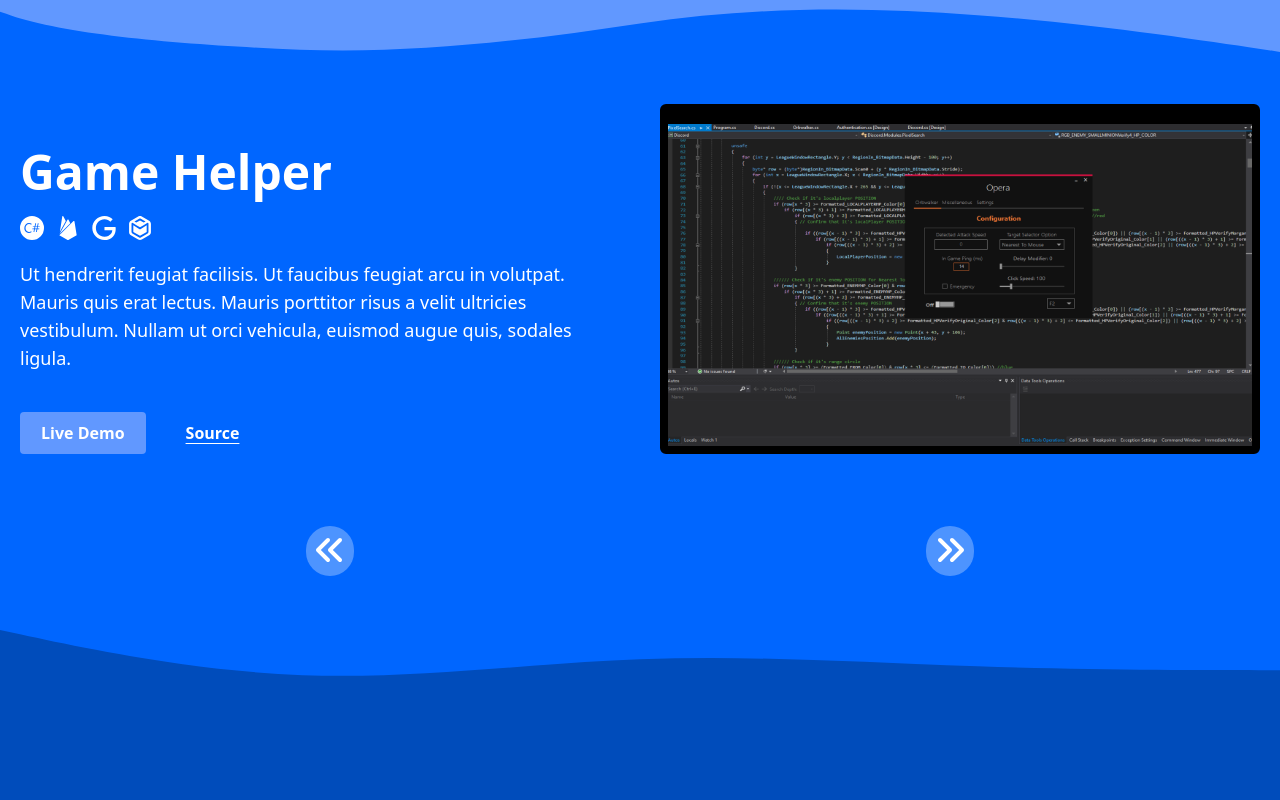
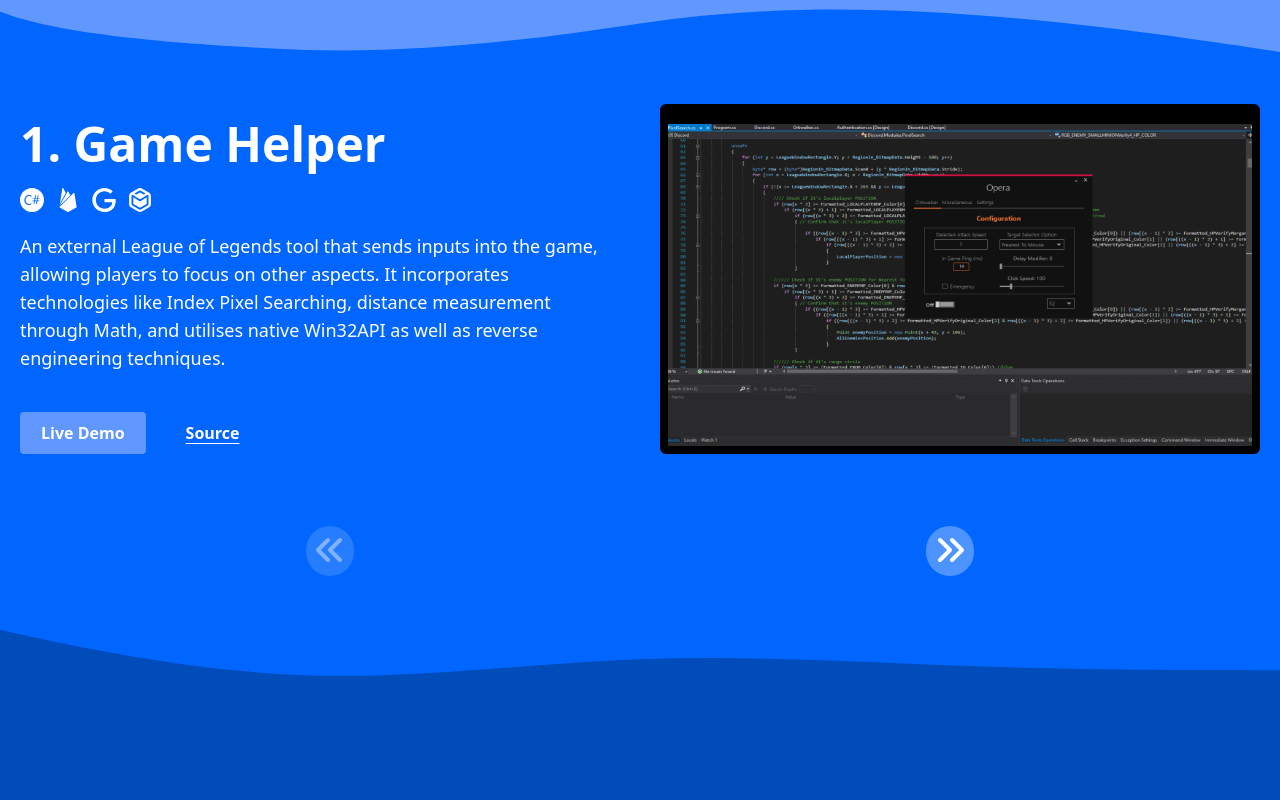
Before and after one commit to hzk2021/portfolio, a React (Create React App) app: page / in a window 1280 px wide. Shown: the part 860-1660 px from the top of the page. Built offline with nearby package versions, Linux system fonts and the light colour scheme.

Commit message:
Update data

```diff
--- a/src/components/aboutme/Index.tsx
+++ b/src/components/aboutme/Index.tsx
@@ -17,7 +17,9 @@
           <motion.div style={{y : spring}} className="flex flex-col gap-5 self-center justify-center md:justify-center items-center xl:self-center lg:self-center md:self-center sm:self-center self-center lg:text-left items-center lg:items-start">
                 <AboutMeDescription
                     projName="About Me"
-                    projDescription="Ut hendrerit feugiat facilisis. Ut faucibus feugiat arcu in volutpat. Mauris quis erat lectus. Mauris porttitor risus a velit ultricies vestibulum. Nullam ut orci vehicula, euismod augue quis, sodales ligula.">
+                    projDescription="
+                      I recently received my Diploma in Information Technology and my passion for the field has propelled me to continuously explore and study emerging technologies. My goal is to enhance my skills and advance my career in this everchanging industry.
+                    ">
 
                   <button>
                     <a target="_blank" rel="noopener noreferrer" href="https://www.github.com/hzk2021" className="flex underline underline-offset-4 items-center font-bold gap-2">
--- a/src/components/projects/Description.tsx
+++ b/src/components/projects/Description.tsx
@@ -11,7 +11,7 @@
                     })
                 }
             </div>
-            <p className="leading-0 project-description 2xl:text-xl xl:text-lg md:text-base">
+            <p className="leading-0 project-description 2xl:text-xl xl:text-lg md:text-base min-h-[112px] flex items-center">
                 {props.projDescription}
             </p>
             <div className="links flex gap-10 lg:mt-5 items-center">
--- a/src/components/projects/Information.tsx
+++ b/src/components/projects/Information.tsx
@@ -19,6 +19,8 @@
 import ticTacToeMobileImg from "../../assets/images/tic-tac-toe-mobile.png";
 import todoListImg from "../../assets/images/todoList.png";
 import todoListMobileImg from "../../assets/images/todoList-mobile.png";
+import portfolioImg from "../../assets/images/portfolio.png";
+import portfolioMobileImg from "../../assets/images/portfolio-mobile.png";
 
 
 // Not exhaustive
@@ -51,6 +53,9 @@
 const outlookIcon = icons[Icons.Outlook];
 const firebaseIcon = icons[Icons.Firebase];
 const metroUIIcon = icons[Icons.MetroUI];
+const expressJSIcon = icons[Icons.ExpressJS];
+const handlebarsIcon = icons[Icons.Handlebars];
+const sequelizeIcon = icons[Icons.SequelizeORM];
 
 
 interface Props extends ProjectDescription, ProjectShowcase{
@@ -96,10 +101,10 @@
 }
 
 const gameHelper = new ProjectInstance({
-  projName: "Game Helper",
+  projName: "1. Game Helper",
   langIcons: [csharpIcon, firebaseIcon, reCAPTCHAGoogleIcon, metroUIIcon],
-  projDescription: "Ut hendrerit feugiat facilisis. Ut faucibus feugiat arcu in volutpat. Mauris quis erat lectus. Mauris porttitor risus a velit ultricies vestibulum. Nullam ut orci vehicula, euismod augue quis, sodales ligula. ",
-  demoLink: "https://www.youtube.com/watch?v=mRDGwGykJNM",
+  projDescription: "An external League of Legends tool that sends inputs into the game, allowing players to focus on other aspects. It incorporates technologies like Index Pixel Searching, distance measurement through Math, and utilises native Win32API as well as reverse engineering techniques.",
+  demoLink: "https://www.youtube.com/watch?v=9-N1GP0Ly5M&list=PLK0DpOU9gUjmfGE0XkbBXI4eECe4lRH_D",
   sourceLink: "https://github.com/hzk2021/Game-Helper-Source",
   projImagePhone: "",
   projImagePC: carrySharpImg,
@@ -107,9 +112,9 @@
 });
 
 const onlyPlants = new ProjectInstance({
-  projName: "OnlyPlants",
+  projName: "2. OnlyPlants",
   langIcons: [awsIcon, kotlinIcon],
-  projDescription: "Ut hendrerit feugiat facilisis. Ut faucibus feugiat arcu in volutpat. Mauris quis erat lectus. Mauris porttitor risus a velit ultricies vestibulum. Nullam ut orci vehicula, euismod augue quis, sodales ligula. ",
+  projDescription: "Developed features for a mobile application that allows plant enthusiasts to identify various plants species, access relevant information, and language translation. Led the team in utilising Amazon Web Services such as Rekognition, S3, Lambda, API Gateway, etc. to build the core architecture",
   demoLink: "https://viewer.diagrams.net/?tags=%7B%7D&highlight=0000ff&edit=_blank&layers=1&nav=1&title=ECP%20Week8%20Architecture#Uhttps%3A%2F%2Fdrive.google.com%2Fuc%3Fid%3D1o1LIymYpuHoLy6Fg6cbqemQbc39vOUwj%26export%3Ddownload",
   sourceLink: "https://github.com/hzk2021/OnlyPlants",
   projImagePhone: OnlyPlantsMobileImg,
@@ -118,11 +123,21 @@
 });
 
 // TODO - Add this portfolio here
+const myPortfolio = new ProjectInstance({
+  projName: "3. Portfolio",
+  langIcons: [reactIcon, typeScriptIcon, tailWindIcon],
+  projDescription: "This fully responsive website. Built with React, TypeScript, Tailwind CSS, Webpack, Babel, and initialised using Create React App. It includes animations such as particle text, smooth scrolling, and custom button animations using the Framer Motion library.",
+  demoLink: " ",
+  sourceLink: "https://github.com/hzk2021/portfolio",
+  projImagePhone: portfolioMobileImg,
+  projImagePC: portfolioImg,
+  className: "grid min-h-screen lg:grid-cols-[1fr_1fr] grid-rows-[auto_auto] md:grid-cols-1 items-center gap-x-10 px-5"
+});
 
 const myFitElderly = new ProjectInstance({
-  projName: "MyFitElderly",
+  projName: "4. MyFitElderly",
   langIcons: [dotNETIcon, csharpIcon, mySQLIcon],
-  projDescription: "Ut hendrerit feugiat facilisis. Ut faucibus feugiat arcu in volutpat. Mauris quis erat lectus. Mauris porttitor risus a velit ultricies vestibulum. Nullam ut orci vehicula, euismod augue quis, sodales ligula. ",
+  projDescription: "A web-based health & fitness tracking app. I developed a comprehensive Survey Management System (similar to Google Forms) and a Web Analytics Dashboard. Implemented using technologies such as C#, Entity Framework and MySQL.",
   demoLink: "",
   sourceLink: "https://github.com/ayres-xxvii/EDP_Project",
   projImagePhone: myFitElderlyMobileImg,
@@ -131,9 +146,9 @@
 });
 
 const memoryGame = new ProjectInstance({
-  projName: "Memory Game",
+  projName: "5. Memory Game",
   langIcons: [reactIcon, webpackIcon, tailWindIcon, babelIcon],
-  projDescription: "Ut hendrerit feugiat facilisis. Ut faucibus feugiat arcu in volutpat. Mauris quis erat lectus. Mauris porttitor risus a velit ultricies vestibulum. Nullam ut orci vehicula, euismod augue quis, sodales ligula. ",
+  projDescription: "A game that tests your memory whereby you try not to select the same pokemon more than once. It saves your best score, and the game ends when you have selected every Pokemon once.",
   demoLink: "https://hzk2021.github.io/react-memory-game/",
   sourceLink: "https://github.com/hzk2021/react-memory-game",
   projImagePhone: memoryMobileImg,
@@ -143,9 +158,9 @@
 
 
 const sitConnect = new ProjectInstance({
-  projName: "SITConnect",
-  langIcons: [aspNETIcon, reactIcon, reCAPTCHAGoogleIcon, csharpIcon],
-  projDescription: "Ut hendrerit feugiat facilisis. Ut faucibus feugiat arcu in volutpat. Mauris quis erat lectus. Mauris porttitor risus a velit ultricies vestibulum. Nullam ut orci vehicula, euismod augue quis, sodales ligula. ",
+  projName: "6. SITConnect",
+  langIcons: [aspNETIcon, reactIcon, reCAPTCHAGoogleIcon, csharpIcon, mySQLIcon],
+  projDescription: ".NET application that identifies threats and implements mitigation methods for common vulnerabilities, specifically those in the OWASP Top 10 & MITRE. Technologies employed include reCAPTCHA, Regex, SQL and Cryptography.",
   demoLink: "",
   sourceLink: "https://github.com/hzk2021/204304Z_SITConnect",
   projImagePhone: SITConnectMobileImg,
@@ -154,9 +169,9 @@
 });
 
 const minfluencer = new ProjectInstance({
-  projName: "Minfluencer",
+  projName: "7. Minfluencer",
   langIcons: [uiPathIcon, outlookIcon],
-  projDescription: "Ut hendrerit feugiat facilisis. Ut faucibus feugiat arcu in volutpat. Mauris quis erat lectus. Mauris porttitor risus a velit ultricies vestibulum. Nullam ut orci vehicula, euismod augue quis, sodales ligula. ",
+  projDescription: "A RPA robot programmed in UIPath that systematically extracts and scrapes customers' records from a website, which will be stored in a data bank using a web form. Using the same set of data, it sends promotional emails to customers.",
   demoLink: "",
   sourceLink: "https://github.com/hzk2021/RPA_Minfluencer",
   projImagePhone: MinfluencerEmailMobileImg,
@@ -165,9 +180,9 @@
 });
 
 const cvCreator = new ProjectInstance({
-  projName: "CV Creator",
+  projName: "8. CV Creator",
   langIcons: [craIcon, tailWindIcon],
-  projDescription: "Ut hendrerit feugiat facilisis. Ut faucibus feugiat arcu in volutpat. Mauris quis erat lectus. Mauris porttitor risus a velit ultricies vestibulum. Nullam ut orci vehicula, euismod augue quis, sodales ligula. ",
+  projDescription: "A React app that allows users to create a customised résumé by displaying a live preview of the copy, and optionally download it in PDF format.",
   demoLink: "https://hzk2021.github.io/cv-creator/",
   sourceLink: "https://github.com/hzk2021/cv-creator",
   projImagePhone: cvMobileImg,
@@ -176,9 +191,9 @@
 });
 
 const shoppingSite = new ProjectInstance({
-  projName: "Shopping Site",
+  projName: "9. Shopping Site",
   langIcons: [javascriptIcon, webpackIcon, babelIcon, bootstrapIcon],
-  projDescription: "Ut hendrerit feugiat facilisis. Ut faucibus feugiat arcu in volutpat. Mauris quis erat lectus. Mauris porttitor risus a velit ultricies vestibulum. Nullam ut orci vehicula, euismod augue quis, sodales ligula.",
+  projDescription: "A simple frontend-only clothing store with a shopping cart. Data is retrieved directly from the Fake Store API, and styled using the Bootstrap CSS Library.",
   demoLink: "https://hzk2021.github.io/neat-shopping/",
   sourceLink: "https://github.com/hzk2021/neat-shopping",
   projImagePhone: shoppingMobileImg,
@@ -186,10 +201,21 @@
   className: "grid min-h-screen lg:grid-cols-[1fr_1fr] grid-rows-[auto_auto] md:grid-cols-1 items-center gap-x-10 px-5"
 });
 
+const todoList = new ProjectInstance({
+  projName: "10. Todo List",
+  langIcons: [sassIcon, javascriptIcon, htmlIcon, babelIcon],
+  projDescription: "A simple todo list application where users can manage their TODO's according to the current day and week.",
+  demoLink: "https://hzk2021.github.io/Todo-List/",
+  sourceLink: "https://github.com/hzk2021/Todo-List",
+  projImagePhone: todoListMobileImg,
+  projImagePC: todoListImg,
+  className: "grid min-h-screen lg:grid-cols-[1fr_1fr] grid-rows-[auto_auto] md:grid-cols-1 items-center gap-x-10 px-5"
+});
+
 const ticTacToe = new ProjectInstance({
-  projName: "Tic Tac Toe",
+  projName: "11. Tic Tac Toe",
   langIcons: [htmlIcon, cssIcon, javascriptIcon],
-  projDescription: "Ut hendrerit feugiat facilisis. Ut faucibus feugiat arcu in volutpat. Mauris quis erat lectus. Mauris porttitor risus a velit ultricies vestibulum. Nullam ut orci vehicula, euismod augue quis, sodales ligula. ",
+  projDescription: "Your classic childhood game made using vanilla HTML, CSS and JavaScript.",
   demoLink: "https://hzk2021.github.io/Tic-Tac-Toe/",
   sourceLink: "https://github.com/hzk2021/Tic-Tac-Toe",
   projImagePhone: ticTacToeMobileImg,
@@ -197,42 +223,45 @@
   className: "grid min-h-screen lg:grid-cols-[1fr_1fr] grid-rows-[auto_auto] md:grid-cols-1 items-center gap-x-10 px-5"
 });
 
-const todoList = new ProjectInstance({
-  projName: "Todo List",
-  langIcons: [sassIcon, javascriptIcon, htmlIcon, babelIcon],
-  projDescription: "Ut hendrerit feugiat facilisis. Ut faucibus feugiat arcu in volutpat. Mauris quis erat lectus. Mauris porttitor risus a velit ultricies vestibulum. Nullam ut orci vehicula, euismod augue quis, sodales ligula. ",
-  demoLink: "https://hzk2021.github.io/Todo-List/",
-  sourceLink: "https://github.com/hzk2021/Todo-List",
-  projImagePhone: todoListMobileImg,
-  projImagePC: todoListImg,
-  className: "grid min-h-screen lg:grid-cols-[1fr_1fr] grid-rows-[auto_auto] md:grid-cols-1 items-center gap-x-10 px-5"
-});
+// const carlsJRClone = new ProjectInstance({
+//   projName: "12. Carls Jr Clone",
+//   langIcons: [expressJSIcon, handlebarsIcon, sequelizeIcon],
+//   projDescription: "A clone of the Carls Jr website with similar functionalities. Built using ExpressJS, Handlebars and Sequelize ORM.",
+//   demoLink: "https://hzk2021.github.io/SushiRestaurant/",
+//   sourceLink: "https://github.com/hzk2021/SushiRestaurant",
+//   projImagePhone: "",
+//   projImagePC: "",
+//   className: "grid min-h-screen lg:grid-cols-[1fr_1fr] grid-rows-[auto_auto] md:grid-cols-1 items-center gap-x-10 px-5"
+// });
 
-const restaurantMenu = new ProjectInstance({
-  projName: "Restaurant Menu",
-  langIcons: [htmlIcon, cssIcon, javascriptIcon, babelIcon, webpackIcon],
-  projDescription: "Ut hendrerit feugiat facilisis. Ut faucibus feugiat arcu in volutpat. Mauris quis erat lectus. Mauris porttitor risus a velit ultricies vestibulum. Nullam ut orci vehicula, euismod augue quis, sodales ligula. ",
-  demoLink: "https://hzk2021.github.io/SushiRestaurant/",
-  sourceLink: "https://github.com/hzk2021/SushiRestaurant",
-  projImagePhone: restaurantMenuMobileImg,
-  projImagePC: restaurantMenuImg,
-  className: "grid min-h-screen lg:grid-cols-[1fr_1fr] grid-rows-[auto_auto] md:grid-cols-1 items-center gap-x-10 px-5"
-});
+
+// const restaurantMenu = new ProjectInstance({
+//   projName: "12. Restaurant Menu",
+//   langIcons: [htmlIcon, cssIcon, javascriptIcon, babelIcon, webpackIcon],
+//   projDescription: "Static website that displays sushi menu.",
+//   demoLink: "https://hzk2021.github.io/SushiRestaurant/",
+//   sourceLink: "https://github.com/hzk2021/SushiRestaurant",
+//   projImagePhone: restaurantMenuMobileImg,
+//   projImagePC: restaurantMenuImg,
+//   className: "grid min-h-screen lg:grid-cols-[1fr_1fr] grid-rows-[auto_auto] md:grid-cols-1 items-center gap-x-10 px-5"
+// });
 
 
 
 const projectsInformation : JSX.Element[] = [];
 projectsInformation.push(gameHelper.create());
 projectsInformation.push(onlyPlants.create());
+projectsInformation.push(myPortfolio.create());
 projectsInformation.push(myFitElderly.create());
 projectsInformation.push(memoryGame.create());
 projectsInformation.push(sitConnect.create());
 projectsInformation.push(minfluencer.create());
 projectsInformation.push(cvCreator.create());
 projectsInformation.push(shoppingSite.create());
+projectsInformation.push(todoList.create());
 projectsInformation.push(ticTacToe.create());
-projectsInformation.push(todoList.create());
-projectsInformation.push(restaurantMenu.create());
+// projectsInformation.push(carlsJRClone.create());
+// projectsInformation.push(restaurantMenu.create());
 
 
 export default projectsInformation;
--- a/src/components/projects/Project.tsx
+++ b/src/components/projects/Project.tsx
@@ -22,7 +22,7 @@
     const c = useContext(IndexContext);
 
     function minusIndex() {
-      const newIndex = (c.index -1 < 0) ? c.index = c.projectCount - 1: c.index - 1;
+      const newIndex = (c.index -1 < 0) ? c.index = 0: c.index - 1;
       c.setIndex(newIndex);
     }
 
@@ -50,7 +50,12 @@
           </div>
 
           <div className="flex w-full justify-around self-start lg:col-span-2 col-span-1 lg:pt-8">
-            <AnimatedArrowButton animate={false} direction={Direction.Left} className="rounded-full bg-white/30 p-2 transition duration-300 hover:bg-white/50" onClickEvent={minusIndex}/>
+            {
+              c.index === 0 ?
+              <AnimatedArrowButton animate={false} direction={Direction.Left} className="rounded-full bg-white/30 p-2 opacity-50 cursor-not-allowed [&>button]:cursor-not-allowed" onClickEvent={minusIndex}/>
+              :
+              <AnimatedArrowButton animate={false} direction={Direction.Left} className="rounded-full bg-white/30 p-2 transition duration-300 hover:bg-white/50" onClickEvent={minusIndex}/>
+            }
             <AnimatedArrowButton animate={false} direction={Direction.Right} className="rounded-full bg-white/30 p-2 transition duration-300 hover:bg-white/50" onClickEvent={increaseIndex}/>
           </div>
 
--- a/src/misc/enums/Icons.ts
+++ b/src/misc/enums/Icons.ts
@@ -32,4 +32,5 @@
     UIPath,
     Outlook,
     MetroUI,
+    Handlebars,
 }
--- a/src/misc/icons.tsx
+++ b/src/misc/icons.tsx
@@ -34,5 +34,6 @@
     [Icons.reCAPTCHAGoogle]: <svg role="img" viewBox="0 0 24 24" xmlns="http://www.w3.org/2000/svg" fill="#fff" className="group-hover:fill-[#00AC47] hover:fill-[#00AC47] duration-500"><title>Google</title><path d="M12.48 10.92v3.28h7.84c-.24 1.84-.853 3.187-1.787 4.133-1.147 1.147-2.933 2.4-6.053 2.4-4.827 0-8.6-3.893-8.6-8.72s3.773-8.72 8.6-8.72c2.6 0 4.507 1.027 5.907 2.347l2.307-2.307C18.747 1.44 16.133 0 12.48 0 5.867 0 .307 5.387.307 12s5.56 12 12.173 12c3.573 0 6.267-1.173 8.373-3.36 2.16-2.16 2.84-5.213 2.84-7.667 0-.76-.053-1.467-.173-2.053H12.48z"/></svg>,
     [Icons.UIPath]: <svg xmlns="http://www.w3.org/2000/svg" viewBox="0.155 0 37.299 38" fill="#fff" className="group-hover:fill-[#0085CA] hover:fill-[#0085CA] duration-500"><g><path d="M37.454 36.845V1.155C37.454.578 37 0 36.317 0H1.292C.61 0 .155.462.155 1.155v35.69C.155 37.423.61 38 1.292 38h35.025c.682 0 1.137-.578 1.137-1.155zm-1.478-.346H1.634V1.502h34.342z"/><path d="M14.37 30.84c5.117 0 8.415-2.889 8.415-10.396V7.739h-3.753V20.79c0 4.967-1.933 6.584-4.662 6.584s-4.435-1.617-4.435-6.584V7.854h-3.98V20.56c0 7.392 3.298 10.28 8.415 10.28zM29.835 10.857c1.365 0 2.388-.924 2.388-2.194 0-1.386-1.023-2.31-2.388-2.31s-2.388.924-2.388 2.31c0 1.27 1.024 2.194 2.388 2.194zM31.768 13.86h-3.866v16.98h3.866z"/></g></svg>,
     [Icons.Outlook]: <svg role="img" viewBox="0 0 24 24" xmlns="http://www.w3.org/2000/svg" fill="#fff" className="group-hover:fill-[#0085CA] hover:fill-[#0085CA] duration-500"><title>Microsoft Outlook</title><path d="M7.88 12.04q0 .45-.11.87-.1.41-.33.74-.22.33-.58.52-.37.2-.87.2t-.85-.2q-.35-.21-.57-.55-.22-.33-.33-.75-.1-.42-.1-.86t.1-.87q.1-.43.34-.76.22-.34.59-.54.36-.2.87-.2t.86.2q.35.21.57.55.22.34.31.77.1.43.1.88zM24 12v9.38q0 .46-.33.8-.33.32-.8.32H7.13q-.46 0-.8-.33-.32-.33-.32-.8V18H1q-.41 0-.7-.3-.3-.29-.3-.7V7q0-.41.3-.7Q.58 6 1 6h6.5V2.55q0-.44.3-.75.3-.3.75-.3h12.9q.44 0 .75.3.3.3.3.75V10.85l1.24.72h.01q.1.07.18.18.07.12.07.25zm-6-8.25v3h3v-3zm0 4.5v3h3v-3zm0 4.5v1.83l3.05-1.83zm-5.25-9v3h3.75v-3zm0 4.5v3h3.75v-3zm0 4.5v2.03l2.41 1.5 1.34-.8v-2.73zM9 3.75V6h2l.13.01.12.04v-2.3zM5.98 15.98q.9 0 1.6-.3.7-.32 1.19-.86.48-.55.73-1.28.25-.74.25-1.61 0-.83-.25-1.55-.24-.71-.71-1.24t-1.15-.83q-.68-.3-1.55-.3-.92 0-1.64.3-.71.3-1.2.85-.5.54-.75 1.3-.25.74-.25 1.63 0 .85.26 1.56.26.72.74 1.23.48.52 1.17.81.69.3 1.56.3zM7.5 21h12.39L12 16.08V17q0 .41-.3.7-.29.3-.7.3H7.5zm15-.13v-7.24l-5.9 3.54Z"/></svg>,
-    [Icons.MetroUI]: <svg role="img" viewBox="0 0 24 24" xmlns="http://www.w3.org/2000/svg" fill="#fff" className="group-hover:fill-[#EF4242] hover:fill-[#EF4242] duration-500"><title>Metro</title><path d="M12 0c-.655 0-1.31.143-1.807.43l-7.31 4.22c-.99.574-1.806 1.98-1.806 3.129v8.442c0 1.14.813 2.555 1.805 3.128l7.311 4.221c.994.573 2.619.573 3.612 0l7.311-4.22c.994-.574 1.807-1.982 1.807-3.129V7.779c0-1.14-.813-2.555-1.807-3.128L13.806.43C13.308.143 12.653 0 11.998 0zm.005 2.606c.29 0 .577.073.834.209l4.718 2.724-1.76 1.067L12 4.414 8.21 6.602 6.448 5.534l4.71-2.72c.26-.137.551-.21.847-.208zm7.577 4.237a.905.905 0 0 1 .909.9c-.001 2.472 0 5.432-.008 8.313a1.761 1.761 0 0 1-.84 1.46l-6.8 3.927a1.694 1.694 0 0 1-.843.215 1.7 1.7 0 0 1-.844-.215l-6.802-3.927a1.763 1.763 0 0 1-.842-1.46V7.75a.905.905 0 0 1 1.376-.765C7.188 8.381 9.626 9.835 12 11.3c2.375-1.443 4.757-2.897 7.115-4.322a.895.895 0 0 1 .467-.135zM5.32 9.355v6.632L12 19.844l6.682-3.857V9.355l-6.213 3.773a.899.899 0 0 1-.937 0Z"/></svg>,
+    [Icons.MetroUI]: <svg role="img" viewBox="0 0 24 24" xmlns="http://www.w3.org/2000/svg" fill="#fff" className="group-hover:fill-[#EF4242] hover:fill-[#EF4242] duration-500"><title>Metro UI</title><path d="M12 0c-.655 0-1.31.143-1.807.43l-7.31 4.22c-.99.574-1.806 1.98-1.806 3.129v8.442c0 1.14.813 2.555 1.805 3.128l7.311 4.221c.994.573 2.619.573 3.612 0l7.311-4.22c.994-.574 1.807-1.982 1.807-3.129V7.779c0-1.14-.813-2.555-1.807-3.128L13.806.43C13.308.143 12.653 0 11.998 0zm.005 2.606c.29 0 .577.073.834.209l4.718 2.724-1.76 1.067L12 4.414 8.21 6.602 6.448 5.534l4.71-2.72c.26-.137.551-.21.847-.208zm7.577 4.237a.905.905 0 0 1 .909.9c-.001 2.472 0 5.432-.008 8.313a1.761 1.761 0 0 1-.84 1.46l-6.8 3.927a1.694 1.694 0 0 1-.843.215 1.7 1.7 0 0 1-.844-.215l-6.802-3.927a1.763 1.763 0 0 1-.842-1.46V7.75a.905.905 0 0 1 1.376-.765C7.188 8.381 9.626 9.835 12 11.3c2.375-1.443 4.757-2.897 7.115-4.322a.895.895 0 0 1 .467-.135zM5.32 9.355v6.632L12 19.844l6.682-3.857V9.355l-6.213 3.773a.899.899 0 0 1-.937 0Z"/></svg>,
+    [Icons.Handlebars] : <svg role="img" viewBox="0 0 24 24" xmlns="http://www.w3.org/2000/svg" fill="#fff" className="group-hover:fill-[#000000] hover:fill-[#000000] duration-500"><title>Handlebars.js</title><path d="M9.1 4.948a3.45 3.45 0 0 0-.398.014C6.32 5.15 5.373 6.375 4.802 6.9c-.572.525-1.656 1.763-2.376 1.545-.721-.217-.924-1.107-.67-1.381s.454-.225.613 0c.097.18.145.383.14.587a1.36 1.36 0 0 0 .438-.665.792.792 0 0 0-.443-1.017c-1.3-.659-2.139.514-2.26.787-.122.273-.336.707-.2 1.695.135.989.612 1.902 2.104 2.261a6.31 6.31 0 0 0 4.238-.495l4.41-1.84a5.408 5.408 0 0 1 .556-.101v9.864c0 .506.316.913.708.913.391 0 .707-.407.707-.913V8.29a5.408 5.408 0 0 1 .437.088l4.41 1.84a6.31 6.31 0 0 0 4.238.494c1.492-.36 1.969-1.272 2.105-2.26.135-.989-.08-1.423-.2-1.696-.122-.273-.962-1.446-2.261-.787a.792.792 0 0 0-.443 1.017c.076.26.229.492.437.665a1.19 1.19 0 0 1 .141-.587c.159-.225.359-.274.613 0s.051 1.164-.67 1.382c-.72.217-1.804-1.02-2.376-1.546-.571-.525-1.518-1.75-3.9-1.938A3.45 3.45 0 0 0 12 6.653a3.45 3.45 0 0 0-2.9-1.705zm12.39 2.703v.004l.006.002c-.002-.002-.004-.004-.006-.004zm-18.98 0c-.002.002-.004.004-.006.004l.006-.001V7.65z"/></svg>,
   }
--- a/src/pages/Home.tsx
+++ b/src/pages/Home.tsx
@@ -1,5 +1,5 @@
 import { motion, useScroll } from "framer-motion";
-import ParticlesBackground from "../components/ParticlesBackground";
+// import ParticlesBackground from "../components/ParticlesBackground";
 import CustomTextTitle from "../components/CustomTextTitle";
 import AnimatedArrowButton from "../components/AnimatedArrowButton";
 import { faEnvelope } from '@fortawesome/free-solid-svg-icons'
```
Also changed, not shown: src/assets/images/portfolio-mobile.png (added), src/assets/images/portfolio.png (added).
